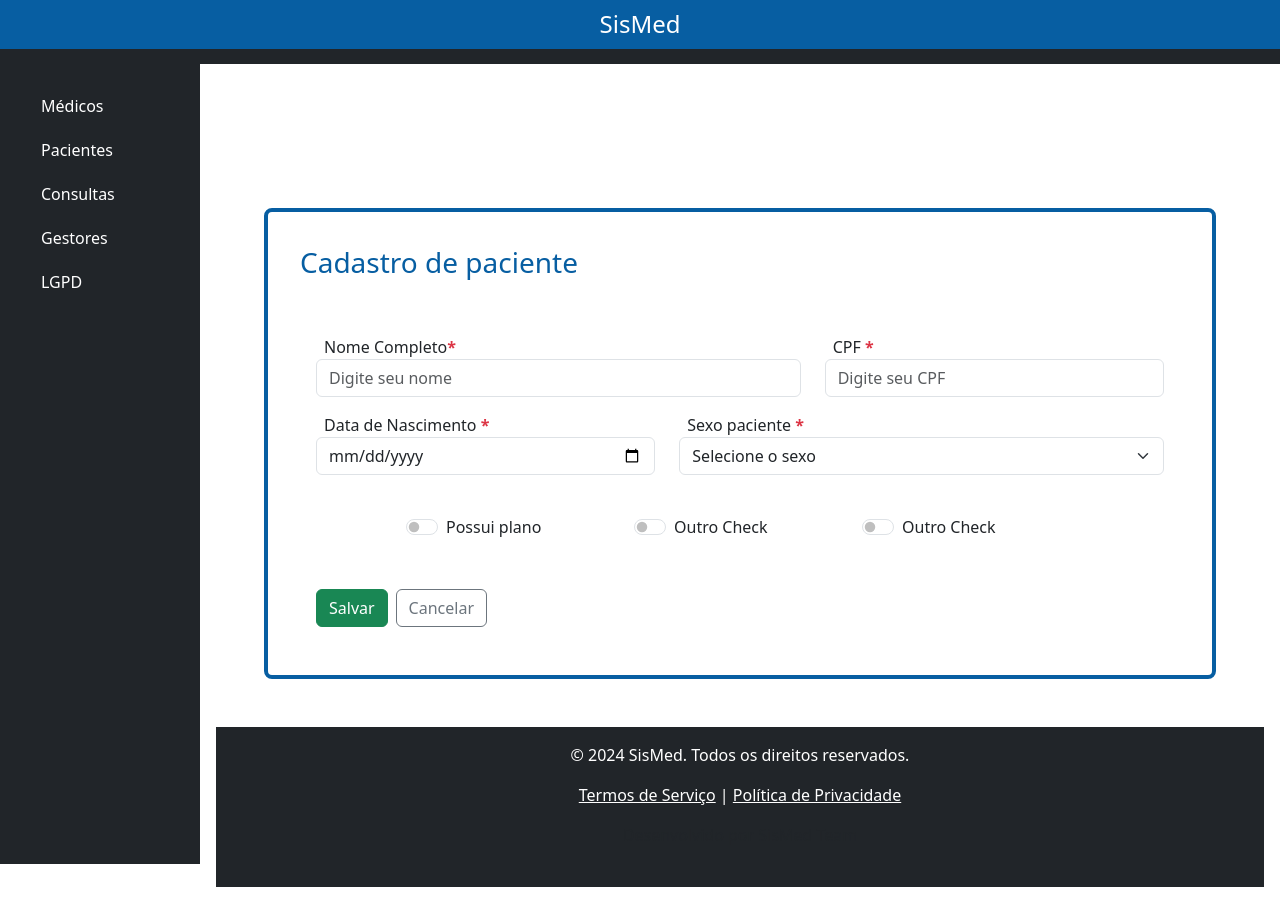
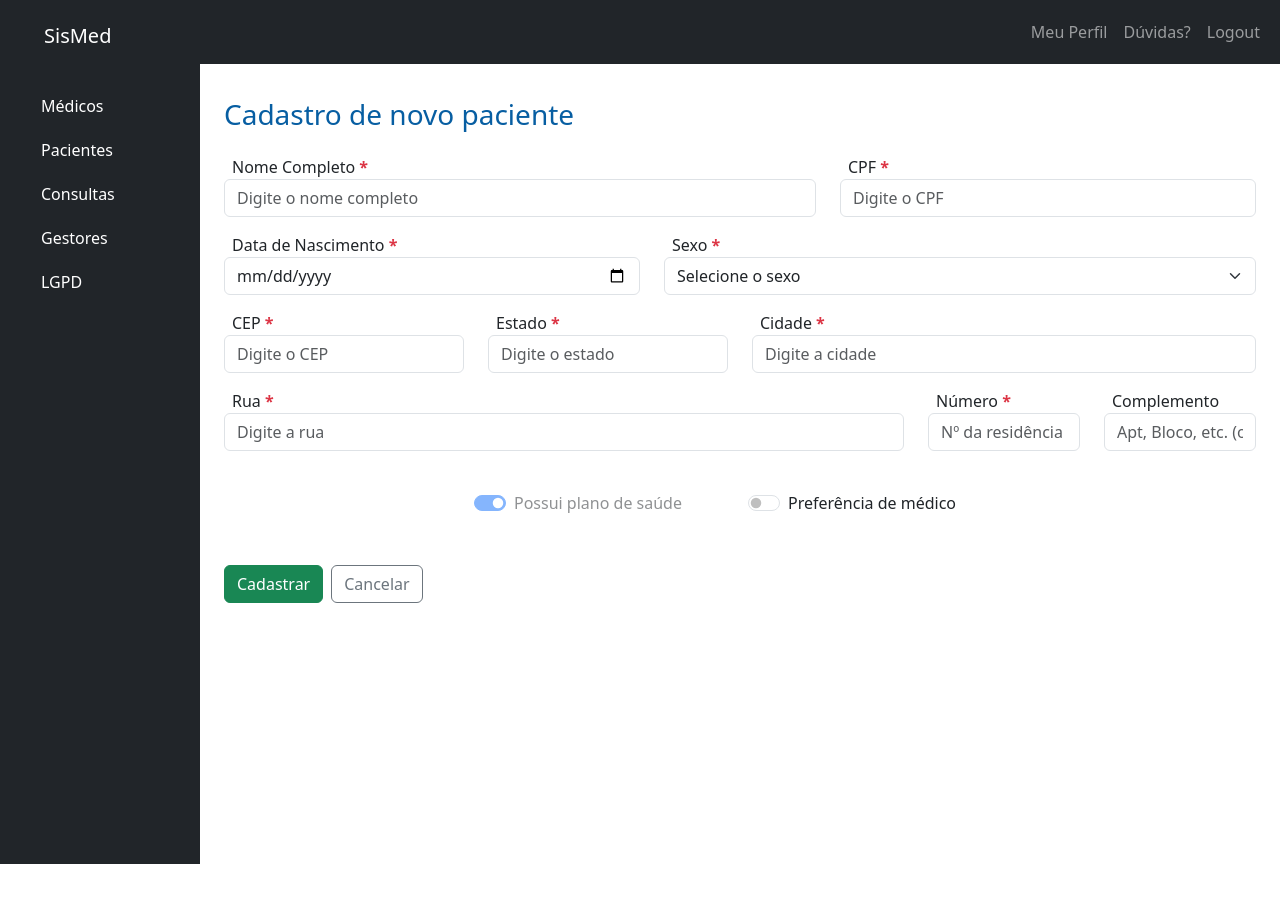
Before and after one commit to pedrogones/sismed, an Angular app: page /pacientes/create in a window 1280 px wide. After the commit the page ends 864 px from the top, so only its background shows below. Built offline with nearby package versions, Linux system fonts and the light colour scheme.

Commit message:
Add creat-paciente component

```diff
--- a/src/app/app.routes.ts
+++ b/src/app/app.routes.ts
@@ -9,6 +9,7 @@ import { MedicosComponent } from './medicos/medicos.component';
 import { LoginComponent } from './auth/login/login.component';
 import { EditPacienteComponent } from './pacientes/edit-paciente/edit-paciente.component';
 import { RegisterPacienteComponent } from './pacientes/register-paciente/register-paciente.component';
+import { CreatePacienteComponent } from './pacientes/create-paciente/create-paciente.component';
 
 export const routes: Routes = [
   { path: '', redirectTo: 'dashboard', pathMatch: 'full' },
@@ -19,8 +20,8 @@ export const routes: Routes = [
       { path: 'dashboard', component: HomeComponent },
       { path: 'consultas', component: ConsultasComponent },
       { path: 'pacientes', component: PacientesComponent },
-      { path: 'pacientes/edit', component: EditPacienteComponent },
-      { path: 'pacientes/create', component: RegisterPacienteComponent },
+      { path: 'pacientes/1/edit', component: EditPacienteComponent },
+      { path: 'pacientes/create', component: CreatePacienteComponent },
 
       { path: 'medicos', component: MedicosComponent }
     ]
--- /dev/null
+++ b/src/app/pacientes/create-paciente/create-paciente.component.html
@@ -0,0 +1,116 @@
+<div *ngIf="isLoading">
+  <app-spinner></app-spinner>
+</div>
+<section class="register-form">
+  <div class="patient-register d-flex flex-column p-2">
+    <div class="cw cw__icon form-container" style="color: #212529">
+      <div class="cw__header mb-4" style="margin-top: 0.6rem;">
+        <div class="card_icon cw__icon--format is-primary">
+          <i style="color: #075EA2;" class="fas fa-user-plus fa-2x mr-1"></i>
+          <h3 style="color: #075EA2;">Cadastro de novo paciente</h3>
+        </div>
+      </div>
+      <form class="form-patient">
+        <div class="row mb-3 mt-2">
+          <div class="col-lg-7 col-md-5 mb-3">
+            <div class="floating-label form-group">
+              <label class="px-2" for="nomePaciente">Nome Completo <strong class="text-danger">*</strong></label>
+              <input type="text" class="form-control" id="nomePaciente" name="nomePaciente"
+                placeholder="Digite o nome completo">
+            </div>
+          </div>
+          <div class="col-lg-5 col-md-5 mb-3">
+            <div class="floating-label form-group">
+              <label class="px-2" for="cpfPaciente">CPF <strong class="text-danger">*</strong></label>
+              <input type="text" class="form-control" id="cpfPaciente" (input)="maskCpf($event)" name="cpfPaciente"
+                placeholder="Digite o CPF">
+            </div>
+          </div>
+          <div class="col-lg-5 col-md-5 mb-3">
+            <div class="floating-label form-group">
+              <label class="px-2" for="dataNascimento">Data de Nascimento <strong class="text-danger">*</strong></label>
+              <input type="date" class="form-control" id="dataNascimento" name="dataNascimento"
+                placeholder="Escolha a data de nascimento">
+            </div>
+          </div>
+          <div class="col-lg-7 col-md-5 mb-3">
+            <div class="floating-label form-group select-floating">
+              <label class="px-2" for="sexoPaciente">Sexo <strong class="text-danger">*</strong></label>
+              <select class="form-select rounded" id="sexoPaciente" name="sexoPaciente" autocomplete="off">
+                <option value="" selected disabled hidden>Selecione o sexo</option>
+                <option value="f">Feminino</option>
+                <option value="m">Masculino</option>
+              </select>
+            </div>
+          </div>
+
+          <!-- Address Fields -->
+          <div class="col-lg-3 col-md-5 mb-3">
+            <div class="floating-label form-group">
+              <label class="px-2" for="cepPaciente">CEP <strong class="text-danger">*</strong></label>
+              <input type="text" class="form-control" id="cepPaciente" (input)="maskCEP($event)" (blur)="buscarEndereco($event)" name="cepPaciente" placeholder="Digite o CEP">
+            </div>
+          </div>
+
+          <div class="col-lg-3 col-md-5 mb-3">
+            <div class="floating-label form-group">
+              <label class="px-2" for="estadoPaciente">Estado <strong class="text-danger">*</strong></label>
+              <input type="text" class="form-control" id="estadoPaciente" name="estadoPaciente"
+                placeholder="Digite o estado">
+            </div>
+          </div>
+          <div class="col-lg-6 col-md-5 mb-3">
+            <div class="floating-label form-group">
+              <label class="px-2" for="cidadePaciente">Cidade <strong class="text-danger">*</strong></label>
+              <input type="text" class="form-control" id="cidadePaciente" name="cidadePaciente"
+                placeholder="Digite a cidade">
+            </div>
+          </div>
+          <div class="col-lg-8 col-md-5 mb-3">
+            <div class="floating-label form-group">
+              <label class="px-2" for="ruaPaciente">Rua <strong class="text-danger">*</strong></label>
+              <input type="text" class="form-control" id="ruaPaciente" name="ruaPaciente" placeholder="Digite a rua">
+            </div>
+          </div>
+          <div class="col-lg-2 col-md-5 mb-3">
+            <div class="floating-label form-group">
+              <label class="px-2" for="numeroPaciente">Número <strong class="text-danger">*</strong></label>
+              <input type="text" class="form-control" id="numeroPaciente" name="numeroPaciente"
+                placeholder="Nº da residência">
+            </div>
+          </div>
+          <div class="col-lg-2 col-md-5 mb-3">
+            <div class="floating-label form-group">
+              <label class="px-2" for="complementoPaciente">Complemento</label>
+              <input type="text" class="form-control" id="complementoPaciente" name="complementoPaciente"
+                placeholder="Apt, Bloco, etc. (opcional)">
+            </div>
+          </div>
+          <!-- End Address Fields -->
+
+          <div class="col-lg-12 d-flex mt-4 justify-content-center gap-3">
+            <div class="col-md-3 mb-3">
+              <div class="form-check form-switch">
+                <input class="form-check-input" type="checkbox" checked disabled role="switch" id="possuiPlano">
+                <label class="form-check-label" value="plan1" for="possuiPlano">Possui plano de saúde</label>
+              </div>
+            </div>
+
+            <div class="col-md-3 mb-3">
+              <div class="form-check form-switch">
+                <input class="form-check-input" type="checkbox" role="switch" id="preferenciaMedico">
+                <label class="form-check-label" value="plan2" for="preferenciaMedico">Preferência de médico</label>
+              </div>
+            </div>
+          </div>
+        </div>
+        <div class="col-md-12 d-flex justify-content-start">
+          <div class="mt-3">
+            <button type="submit" class="btn btn-base btn-success" id="formSubmit">Cadastrar</button>
+            <a class="btn btn-base btn-outline-secondary" style="margin-left: 8px;" href="/pacientes">Cancelar</a>
+          </div>
+        </div>
+      </form>
+    </div>
+  </div>
+</section>
--- /dev/null
+++ b/src/app/pacientes/create-paciente/create-paciente.component.ts
@@ -0,0 +1,86 @@
+import { Component, OnInit } from '@angular/core';
+import { ServicesService } from '../../shared/services.service';
+import { FormBuilder, FormGroup, Validators } from '@angular/forms';
+
+import { Observable } from 'rxjs';
+import { Endereco } from '../../models/endereco';
+import { SpinnerComponent } from '../../layouts/spinner/spinner.component';
+import { CommonModule } from '@angular/common';
+
+@Component({
+  selector: 'app-create-paciente',
+  standalone: true,
+  imports: [SpinnerComponent, CommonModule],
+  templateUrl: './create-paciente.component.html',
+  styleUrl: './create-paciente.component.scss'
+})
+export class CreatePacienteComponent implements OnInit {
+  isLoading: boolean = false;
+
+  endereco: Endereco | null = null;
+  enderecoForm: FormGroup;
+
+  constructor(private fb: FormBuilder, private sharedsServices: ServicesService) {
+    this.enderecoForm = this.fb.group({
+      cep: ['', Validators.required],
+      estado: [{ value: '', disabled: true }],
+      cidade: [{ value: '', disabled: true }],
+      rua: [{ value: '', disabled: true }],
+      numero: ['', Validators.required],
+      complemento: ['']
+    });
+  }
+  ngOnInit(): void {
+
+  }
+
+  maskCpf(cpf: Event){
+    this.sharedsServices.maskInputCPF(cpf);
+  }
+
+  maskCEP(cep: any){
+    this.sharedsServices.maskInputCEP(cep);
+  }
+  buscarEndereco(cep: any) {
+    const input = cep.target as HTMLInputElement;
+    const cepValue = input.value.trim();
+    console.log(cepValue)
+    if (!cepValue) {
+      this.endereco = null;
+      return;
+    }
+    this.isLoading = true;
+    this.sharedsServices.loadCep(cepValue).subscribe(
+      (data) => {
+        this.endereco = data;
+        this.preencherCamposEndereco();
+      },
+      (error) => {
+        this.endereco = null;
+      },
+      () => {
+        this.isLoading = false;
+      }
+    );
+  }
+
+  preencherCamposEndereco() {
+    if (this.endereco) {
+      const estadoInput = document.getElementById('estadoPaciente') as HTMLInputElement | null;
+      const cidadeInput = document.getElementById('cidadePaciente') as HTMLInputElement | null;
+      const ruaInput = document.getElementById('ruaPaciente') as HTMLInputElement | null;
+      const numeroInput = document.getElementById('numeroPaciente') as HTMLInputElement | null;
+      const complementoInput = document.getElementById('complementoPaciente') as HTMLInputElement | null;
+
+      if (estadoInput && cidadeInput && ruaInput && numeroInput && complementoInput) {
+        estadoInput.value = this.endereco.uf || '';
+        cidadeInput.value = this.endereco.localidade || '';
+        ruaInput.value = this.endereco.logradouro || '';
+        numeroInput.focus();
+        complementoInput.value = this.endereco.complemento || '';
+      }
+    }
+  }
+
+
+}
```
Also changed, not shown: src/app/pacientes/create-paciente/create-paciente.component.scss (added), 1 other file (tests, documents, lock files or other folders).
